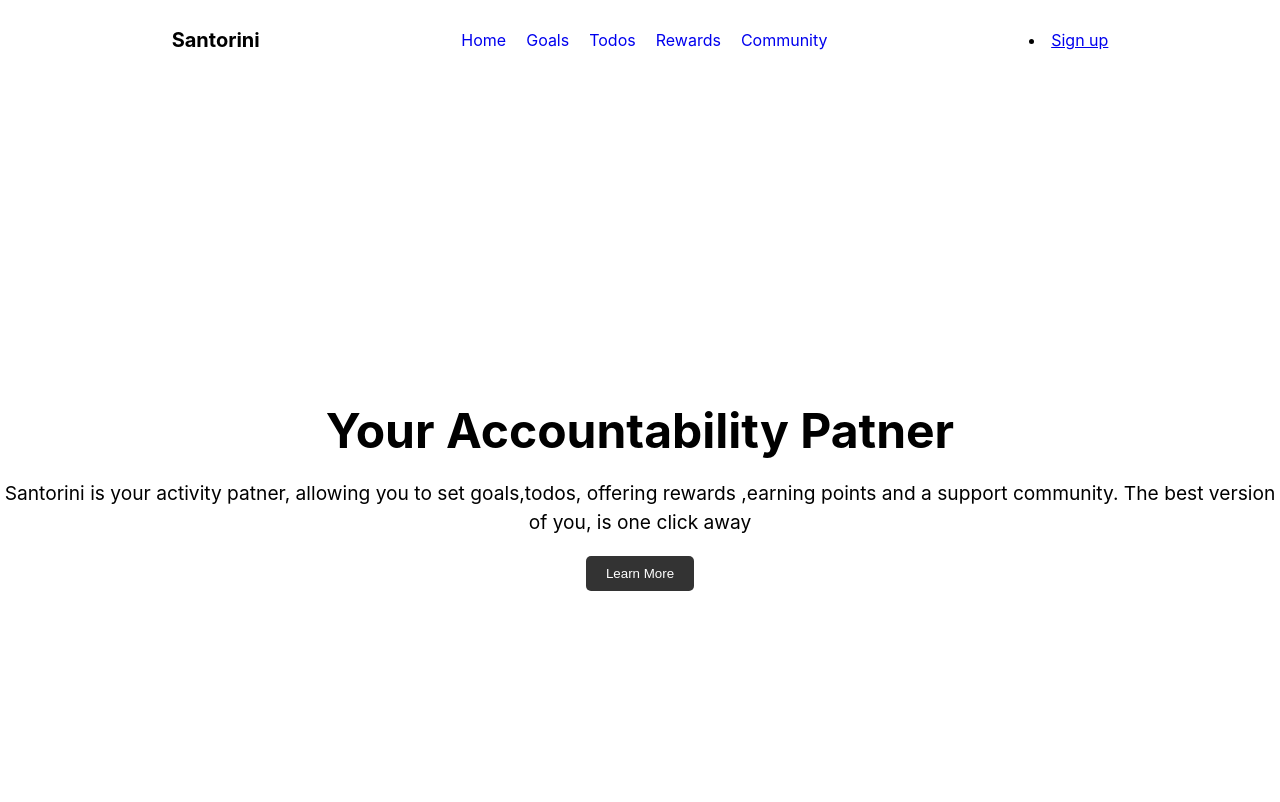
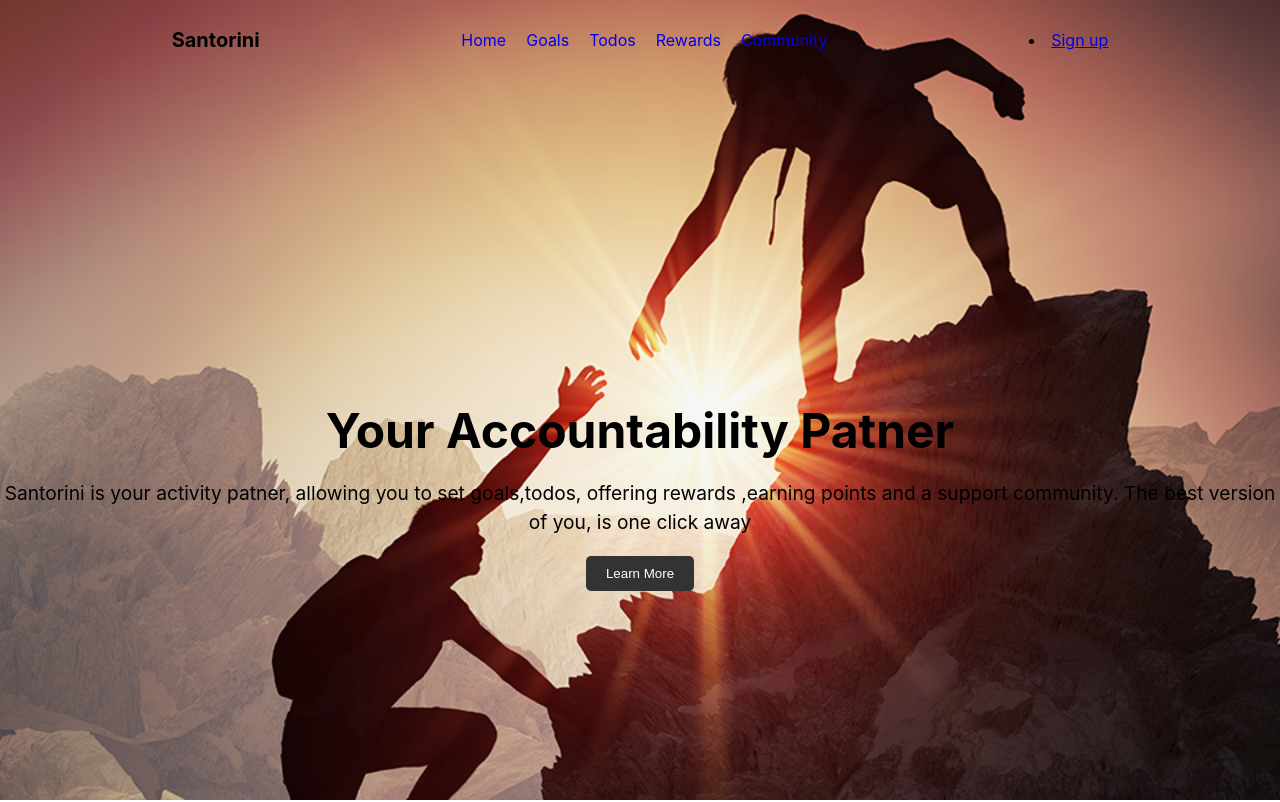
Before and after one commit to KarenWanyama3430/mytodo2024, a React (Create React App) app: page / in a window 1280 px wide. Shown: the top 802 px of the page. Built offline with nearby package versions, Linux system fonts and the light colour scheme.

Commit message:
changes in the goal.js

```diff
--- a/src/Components/Pages/Goal/Goal.css
+++ b/src/Components/Pages/Goal/Goal.css
@@ -27,6 +27,7 @@
 .text-container2>h2 {
     font-size: 2rem;
     margin-bottom:10px;
+
 }
 
 .text-container2>p {
--- a/src/Components/Pages/Home/Home.js
+++ b/src/Components/Pages/Home/Home.js
@@ -1,5 +1,5 @@
 import React from 'react'
-// import HomeImage from '../Assets/Home.jpg'
+import HomeImage from '../../Assets/Home.jpg'
 import './Home.css'
 
 const Home = () => {
@@ -7,7 +7,7 @@ const Home = () => {
         <div>
             <div className='homepage'>
                 <div className='image-container'>
-                    {/* {<img src={HomeImage} alt='' className='background-image'/> } */}
+                    {<img src={HomeImage} alt='' className='background-image'/>}
                     <div className='text-container'>
 
                         <h1>Your Accountability Patner</h1>
--- a/src/Components/Pages/Todo/Todo.css
+++ b/src/Components/Pages/Todo/Todo.css
@@ -2,7 +2,7 @@
     height: 100vh;
     width: 200%;
     display: flex;
-    align-items: center;
+    align-items:center;
     padding:-2px;
     background-color: #f5f5f5;
     margin: top -1px;;
@@ -29,7 +29,7 @@
 .text-container3>h2 {
     font-size: 2rem;
     margin-bottom:10px;
-    text-align: left;
+    text-align:left;
 }
 
 .text-container3>p {
```
Also changed, not shown: src/Components/TodoMain/TodoMain.js (+6 -3 lines).
